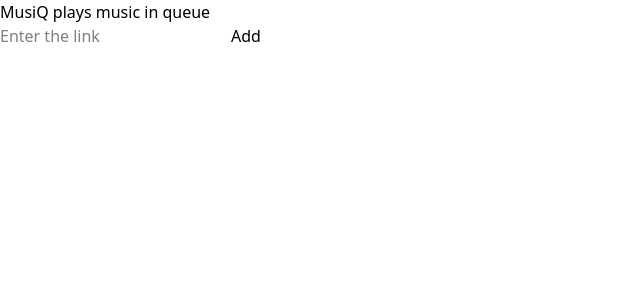
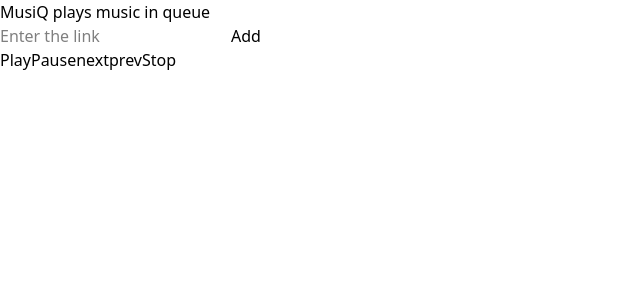
Before and after one commit to ThamanGurung01/musiq, a Next.js app: page / in a window 1280 px wide. Shown: the top 300 px of the page, without its empty margins (0-640 px from the left). Built offline with nearby package versions, Linux system fonts and the light colour scheme.

Commit message:
music buttons

```diff
--- a/app/page.tsx
+++ b/app/page.tsx
@@ -24,11 +24,8 @@ export default function Home() {
   const onYouTubeIframeAPIReady=useCallback(()=>{
     if (player) return;
     const newPlayer=new YT.Player('player',{
-      height:'390',
-      width:'640',
-      playerVars: {
-        controls: 1,
-      },
+      height:'1',
+      width:'1',
       events: {
         onStateChange: (event)=>{
           if(event.data === YT.PlayerState.ENDED){
@@ -50,10 +47,10 @@ export default function Home() {
     }}
   },[createScript,onYouTubeIframeAPIReady])
 useEffect(()=>{
-  console.log("Music Index:", musicIndex);
-  console.log("Music type and id:", musicQueue[musicIndex]?.musicType, musicQueue[musicIndex]?.musicId);
   if(!player || musicQueue.length===0 || musicIndex >= musicQueue.length || player?.getPlayerState()===YT.PlayerState.PLAYING) return;
-        console.log("here1");
+    console.log("Music Index:", musicIndex);
+    console.log("Music type and id:", musicQueue[musicIndex]?.musicType, musicQueue[musicIndex]?.musicId);
+    console.log("here1");
     const current= musicQueue[musicIndex];
     const musicId = current.musicId;
     if(!musicId) return;
@@ -65,28 +62,62 @@ useEffect(()=>{
       }
       player.playVideo();
     },[musicQueue,musicIndex,player])
-  const handleAddMusic=()=>{
-    const type=link.length===11?"default":"playlist";
-  setMusicQueue((prevQueue)=>[...prevQueue,{musicType:type,musicId:link}]);
-  setLink("");
-  }
 useEffect(()=>{
   musicQueueRef.current=musicQueue;
   musicIndexRef.current=musicIndex;
 },[musicQueue,musicIndex])
+  const handleAddMusic=()=>{
+  const type=link.length===11?"default":"playlist";
+  setMusicQueue((prevQueue)=>[...prevQueue,{musicType:type,musicId:link}]);
+  setLink("");
+  }
+const handleNext=()=>{
+  player?.stopVideo();
+  setMusicIndex(prevIndex => (prevIndex + 1) % musicQueueRef.current.length);
+  const nextMusic=musicQueueRef.current[musicIndexRef.current];
+  if(nextMusic && nextMusic.musicId){
+    player?.loadVideoById(nextMusic.musicId);
+  }
+}
+const handlePrev=()=>{
+  player?.stopVideo();
+  setMusicIndex(prevIndex => (prevIndex - 1 + musicQueueRef.current.length) % musicQueueRef.current.length);
+  const prevMusic=musicQueueRef.current[musicIndexRef.current];
+  if(prevMusic && prevMusic.musicId){
+    player?.loadVideoById(prevMusic.musicId);
+  }
+}
+const handleStop=()=>{
+  player?.stopVideo();
+  setMusicIndex(0);
+}
+const handlePlay=()=>{
+  if(player?.getPlayerState()!==YT.PlayerState.PLAYING&& player?.getPlayerState()!==YT.PlayerState.PAUSED){
+    console.log("playing");
+    const musicId = musicQueueRef.current[musicIndexRef.current]?.musicId;
+    if(musicId){
+      player?.loadVideoById(musicId);
+    }
+  }else if(player?.getPlayerState()===YT.PlayerState.PAUSED){
+    console.log("paused playing");
+    player?.playVideo();
+  }
+}
   return (
     <div>
       MusiQ plays music in queue <br/>
       <input type="text" placeholder='Enter the link' onChange={(e)=>setLink(e.target.value)} value={link}/>
-      <button onClick={()=>handleAddMusic()}>Add</button>
+      <button onClick={()=>handleAddMusic()}>Add</button> <br />
+      <button onClick={handlePlay}>Play</button>
+      <button onClick={() => player?.pauseVideo()}>Pause</button>
+      <button onClick={handleNext}>next</button>
+      <button onClick={handlePrev}>prev</button>
+      <button onClick={handleStop}>Stop</button>
       <div>
       {musicQueue.length>0 && musicQueue.map((i,index)=>{
         return <div key={index}>{index+1}. {i.musicId}</div>
       })}
       </div>
-      {/* <button onClick={() => player?.playVideo()}>Play</button>
-      <button onClick={() => player?.pauseVideo()}>Pause</button>
-      <button onClick={() => player?.stopVideo()}>Stop</button> */}
       <div id="player"></div>
     </div>
   );
```
